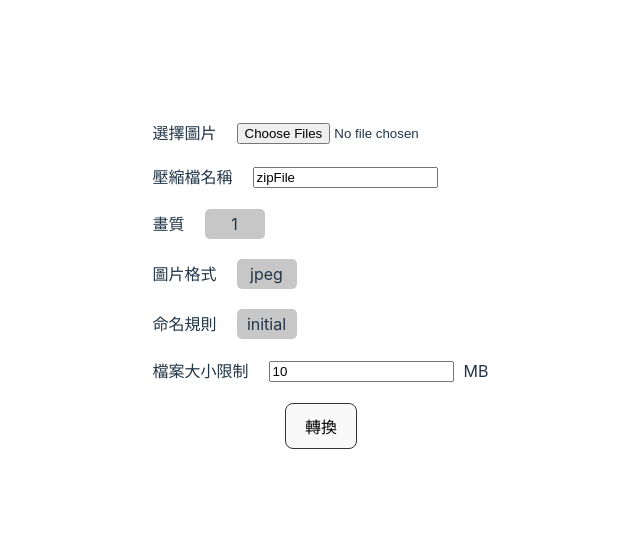
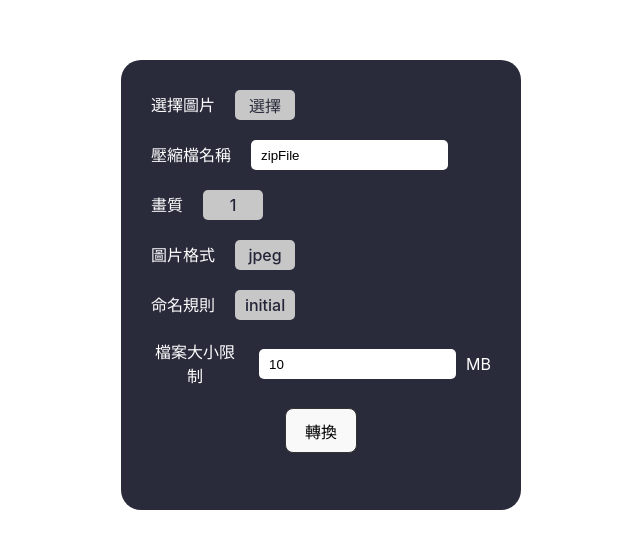
Before and after one commit to knighttkey/image-resizer, a React (Vite) app: page / in a window 1280 px wide. Shown: the part 115-664 px from the top of the page, without its empty margins (319-959 px from the left). Built offline with nearby package versions, Linux system fonts and the light colour scheme.

Commit message:
modify style

```diff
--- a/index.html
+++ b/index.html
@@ -4,7 +4,7 @@
     <meta charset="UTF-8" />
     <link rel="icon" type="image/svg+xml" href="/vite.svg" />
     <meta name="viewport" content="width=device-width, initial-scale=1.0" />
-    <title>Vite + React + TS</title>
+    <title>Image Resizer</title>
   </head>
   <body>
     <div id="root"></div>
--- a/src/components/Uploader.tsx
+++ b/src/components/Uploader.tsx
@@ -217,6 +217,7 @@ export default (props: Props) => {
     <div className="uploader_container">
       <div className="area file_picker_area">
         <div className="title">選擇圖片</div>
+        <div className="upload_wrap">
           <input
             className="file_picker"
             type="file"
@@ -226,6 +227,9 @@ export default (props: Props) => {
             accept="image/*"
             onChange={(evt) => handleFileSelect(evt)}
           />
+          <div className="upload_btn">選擇</div>
+
+        </div>
       </div>
       <div className="area zip_file_name_area">
         <div className="title">壓縮檔名稱</div>
--- a/src/styles/DropExpand.scss
+++ b/src/styles/DropExpand.scss
@@ -26,7 +26,8 @@
         min-width: 60px;
         height: 30px;
         background-color: #c7c7c7;
-        color: var(--main);
+        color: rgb(36, 37, 56);
+        font-weight: 500;
         display: flex;
         align-items: center;
         border: solid 1px var(--main);
--- a/src/styles/Uploader.scss
+++ b/src/styles/Uploader.scss
@@ -1,19 +1,56 @@
 .uploader_container {
+  width: 400px;
+  height: 450px;
+  background-color: rgb(41, 43, 59);
+  box-sizing: border-box;
+  padding: 30px;
+  border-radius: 20px;
+  color: #fff;
   .area {
     display: flex;
     justify-content: flex-start;
     align-items: center;
     margin: 0 0 20px 0;
+
     .title {
       margin: 0 20px 0 0;
     }
-    &.file_picker_area {
-      .file_picker {
+    .upload_wrap {
+      position: relative;
+      height: 30px;
+      width: 60px;
+      input[type=file] {
+        height: 30px;
+        width: 60px;
+        border-radius: 5px;
+        opacity: 0;
+        position: absolute;
+        left: 0;
+        top: 0;
       }
+      .upload_btn {
+        width: 60px;
+        height: 30px;
+        border-radius: 5px;
+        background-color: #c7c7c7;
+        position: absolute;
+        left: 0;
+        top: 0;
+        display: flex;
+        justify-content: center;
+        // align-items: center;
+        line-height: 32px;
+        color: rgb(41, 43, 59);
+      }
+
     }
-    &.zip_file_name_area {
-      .file_name {
-      }
+    input[type=number], input[type=text] {
+      height: 30px;
+      outline: none;
+      border: none;
+      border-radius: 5px;
+      box-sizing: border-box;
+      padding: 0 10px;
     }
     .unit {
       margin: 0 0 0 10px;
```
Lines whose indentation alone changed are shown as unchanged.
